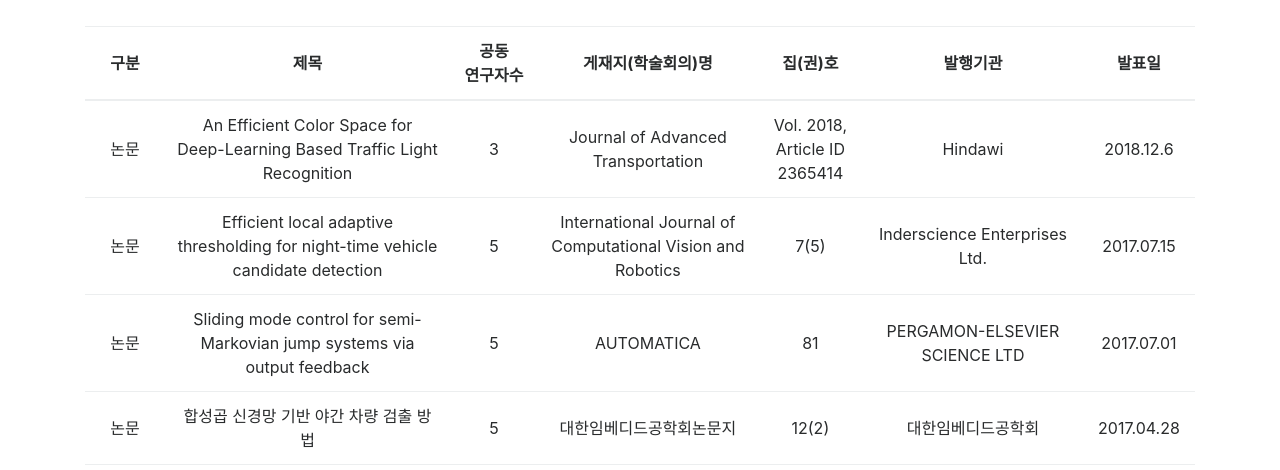
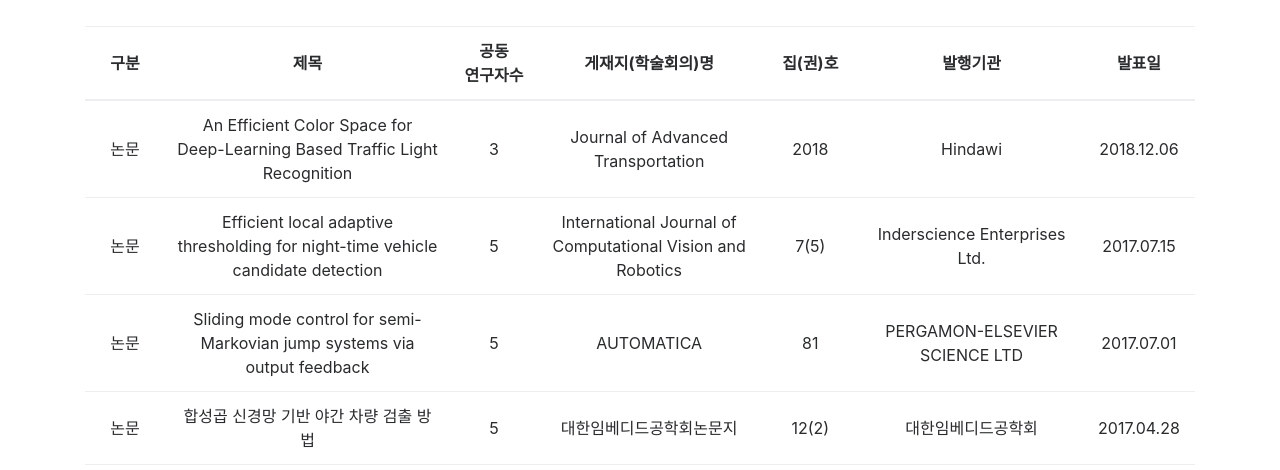
Before and after one commit to YU-MSP/yu-msp.github.io, a Jekyll site: the page built from publications.html, in a window 1280 px wide and 900 px high, cut to the strip 430-900 px from the top of the window. Built offline with Jekyll 4.4.1, drawn with Linux system fonts in a browser that asks for light colours; nearby versions of some CDN libraries.

Commit message:
no message

```diff
--- a/publications.html
+++ b/publications.html
@@ -48,9 +48,9 @@ title: Publications
 				<td>An Efficient Color Space for Deep-Learning Based Traffic Light Recognition</td>
 				<td>3</td>
 				<td>Journal of Advanced Transportation</td>
-				<td>Vol. 2018, Article ID 2365414</td>
+				<td>2018</td>
 				<td>Hindawi</td>
-				<td>2018.12.6</td>
+				<td>2018.12.06</td>
 			</tr>
 			<tr>
 				<td>논문</td>
```
